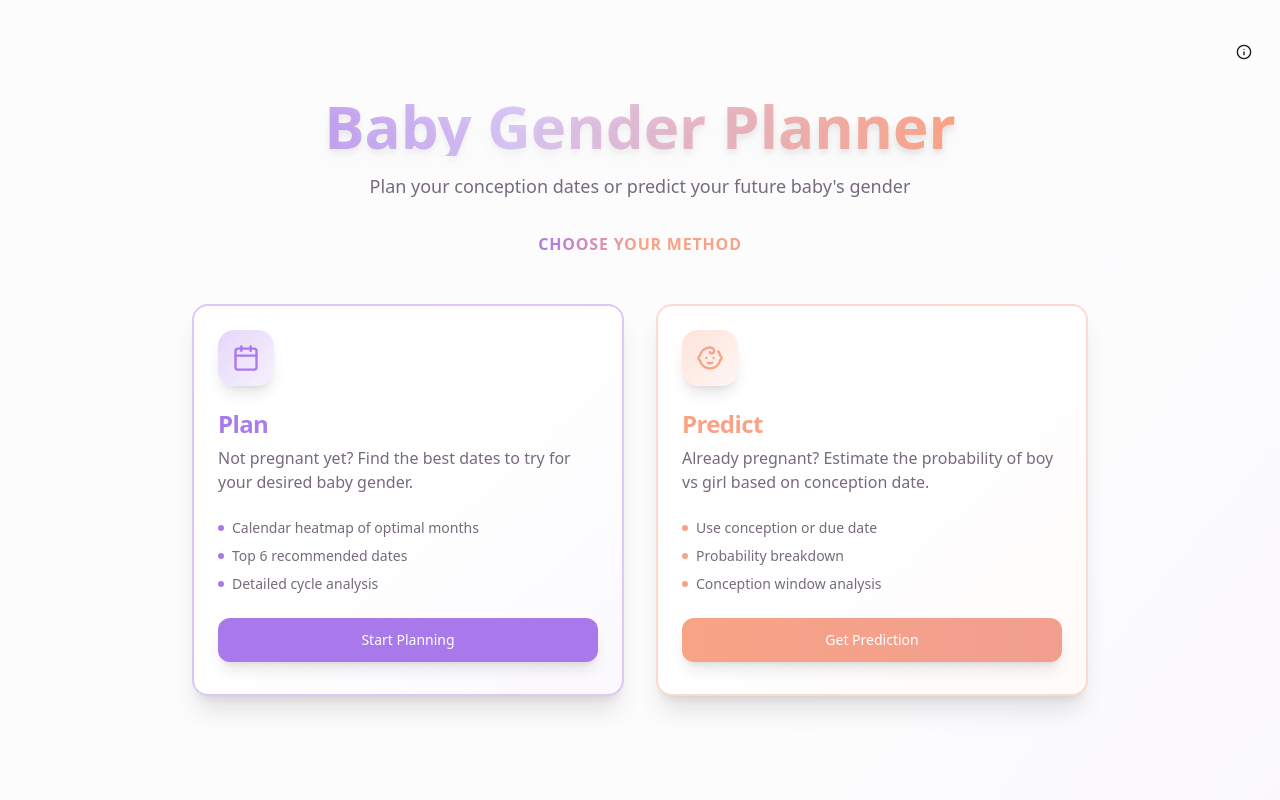
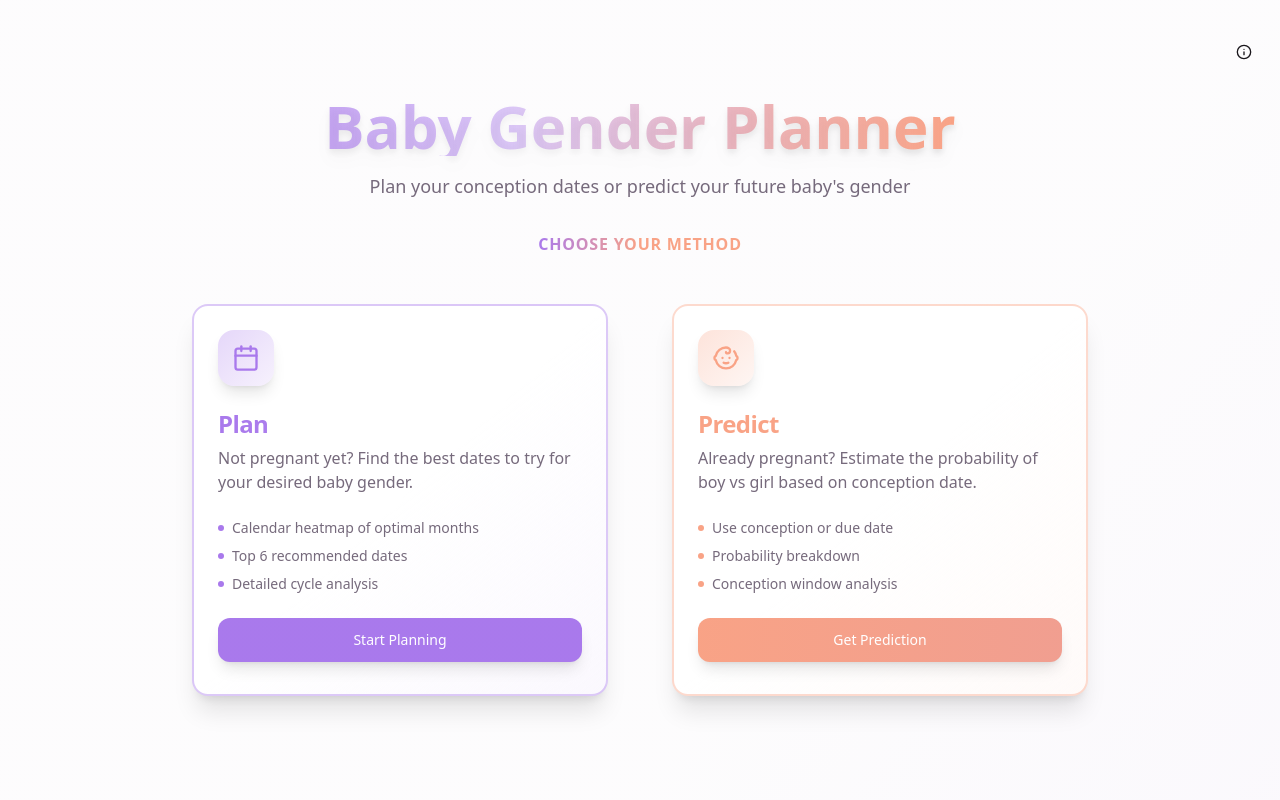
Before and after one commit to SamVar/baby-gender, a React (Vite) app: page / in a window 1280 px wide. Shown: the top 800 px of the page. Built offline with nearby package versions, Linux system fonts and the light colour scheme; the HTML template or start-up script is replaced by a standard one.

Commit message:
Fix: Add space between cards

```diff
--- a/src/pages/Home.tsx
+++ b/src/pages/Home.tsx
@@ -33,7 +33,7 @@ export default function Home() {
             </span>
           </div>
 
-          <div className="grid md:grid-cols-2 gap-8 mt-12">
+          <div className="grid md:grid-cols-2 gap-8 md:gap-x-16 md:gap-y-10 mt-12">
             <Card className="group shadow-xl border-2 border-primary/40 bg-gradient-to-br from-card via-card to-primary/5 md:hover:shadow-2xl md:hover:border-primary/70 md:hover:-translate-y-3 transition-all duration-500 md:hover:scale-[1.03] rounded-2xl">
               <CardHeader>
                 <div className="h-14 w-14 rounded-2xl bg-gradient-to-br from-primary/30 to-primary/10 flex items-center justify-center mb-4 md:group-hover:scale-110 transition-transform shadow-lg">
```
